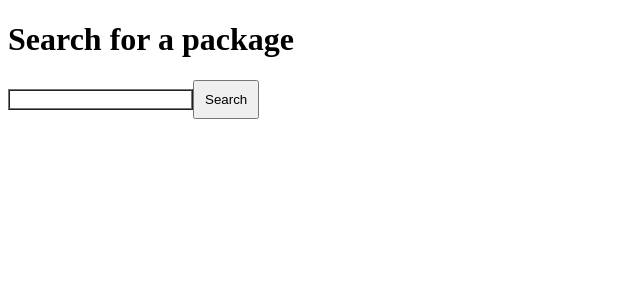
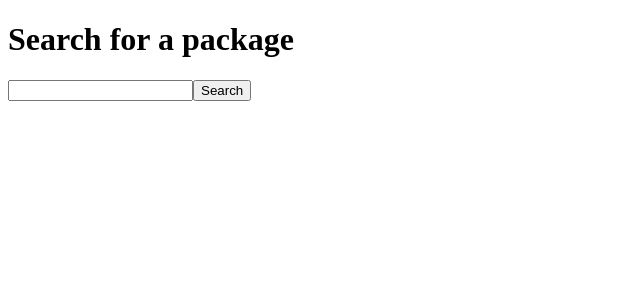
Before and after one commit to aaronkim662/npm-api-search, a React (Create React App) app: page / in a window 1280 px wide. Shown: the top 300 px of the page, without its empty margins (0-640 px from the left). Built offline with nearby package versions, Linux system fonts and the light colour scheme.

Commit message:
added selectors to form elements

```diff
--- a/src/components/repositoriesList/repositoriesList.tsx
+++ b/src/components/repositoriesList/repositoriesList.tsx
@@ -16,9 +16,9 @@ const RepositoriesList: React.FC = () => {
     searchRepositories(term)
   };
   return <div>
-    <form onSubmit = {onSubmit}>
-      <input id = 'search-repositories' value = {term} onChange = {e => setTerm(e.target.value)}/>
-      <button id = 'search-button'>Search</button>
+    <form id = 'search-repositories-form' onSubmit = {onSubmit}>
+      <input id = 'search-repositories-input' className = 'form-element' value = {term} onChange = {e => setTerm(e.target.value)}/>
+      <button id = 'search-repositories-button' className = 'form-element'>Search</button>
       {error && <h3 id = 'error-notification'>Network Error</h3>}
       {loading && <h3 id = 'loading-spinner'>Loading...</h3>}
       {!error && !loading &&
```
